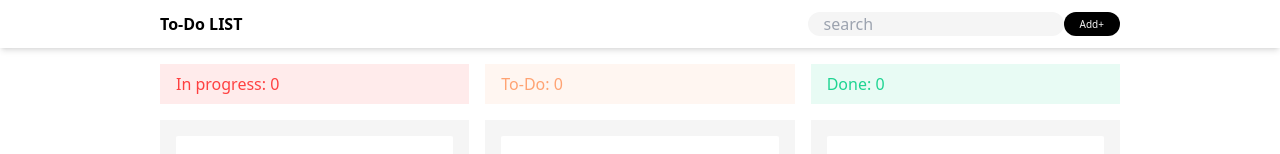
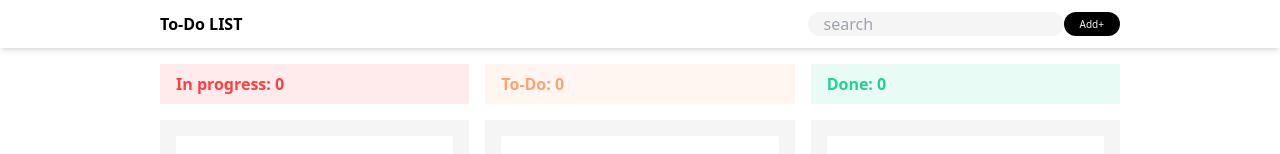
Before and after one commit to ayoub-ahnaou/To-do_List, a website: page src/index.html in a window 1280 px wide. Shown: the top 154 px of the page. Drawn offline with nearby package versions, Linux system fonts and the light colour scheme; files that its build step writes are made by us from their sources.

Commit message:
#2 Modify the font in task cards

```diff
--- a/src/index.html
+++ b/src/index.html
@@ -27,7 +27,7 @@
         >
           <!-- HACK: side of red taches (to-do) -->
           <div class="red-card w-1/3 max-md:w-full flex flex-col gap-4">
-            <div class="h-10 bg-redBg center px-4 text-redColor">
+            <div class="h-10 bg-redBg center px-4 text-redColor font-bold">
               <p class="w-full">In progress: 0</p>
             </div>
             <div class="bg-lightGrayColor min-h-24 p-4 flex flex-col gap-4">
@@ -55,7 +55,9 @@
 
           <!-- HACK: side of orange taches (in progress) -->
           <div class="orange-card w-1/3 max-md:w-full flex flex-col gap-4">
-            <div class="h-10 bg-orangeBg center px-4 text-orangeColor">
+            <div
+              class="h-10 bg-orangeBg center px-4 font-bold text-orangeColor"
+            >
               <p class="w-full">To-Do: 0</p>
             </div>
             <div class="bg-lightGrayColor min-h-24 p-4 flex flex-col gap-4">
@@ -81,7 +83,7 @@
 
           <!-- HACK: side of green taches (done) -->
           <div class="green-card w-1/3 max-md:w-full flex flex-col gap-4">
-            <div class="h-10 bg-greenBg center px-4 text-greenColor">
+            <div class="h-10 bg-greenBg center px-4 font-bold text-greenColor">
               <p class="w-full">Done: 0</p>
             </div>
             <div class="bg-lightGrayColor min-h-24 p-4 flex flex-col gap-4">
```
